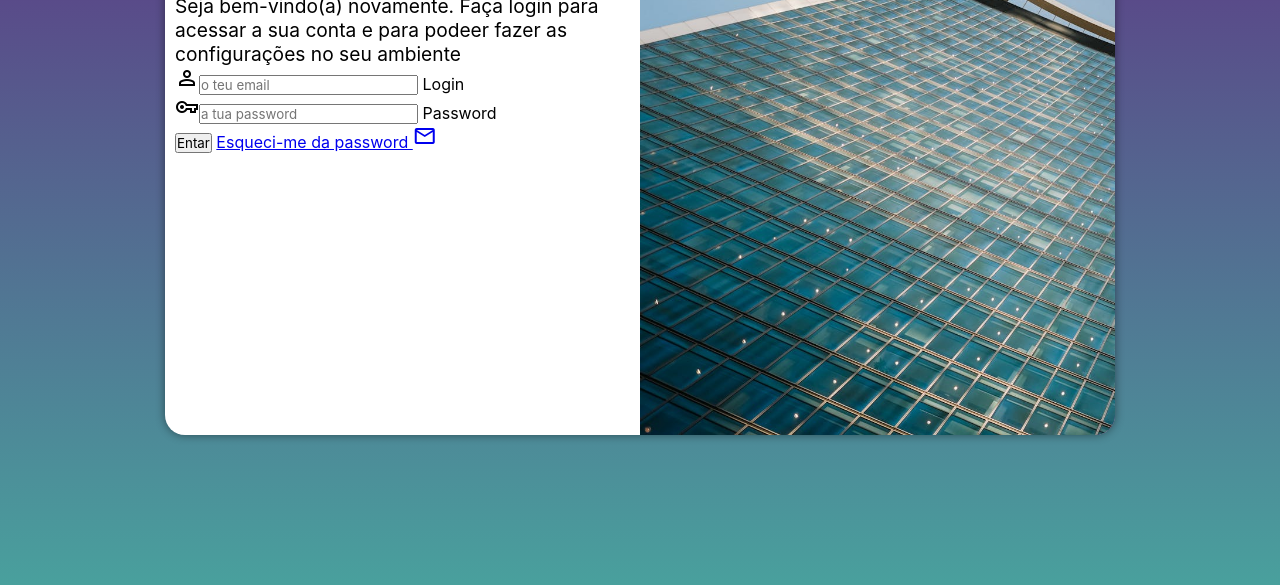
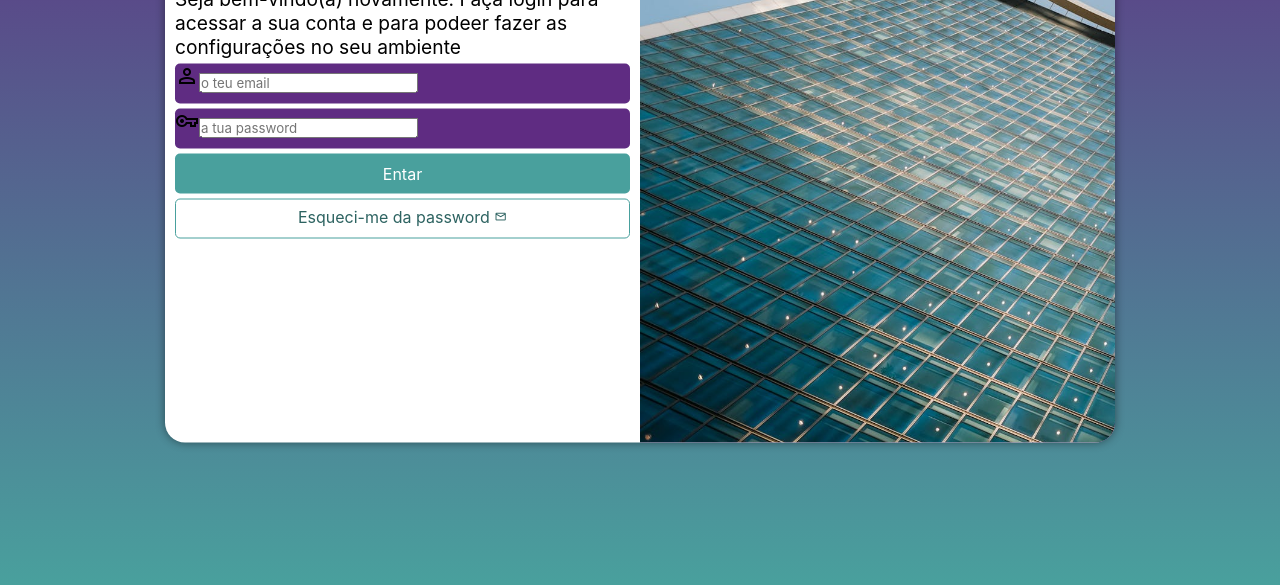
Before and after one commit to tiagodan777/projeto-login-refeito, a plain HTML site: page index.html in a window 1280 px wide. Shown: the part 215-800 px from the top of the page. Drawn offline with nearby package versions, Linux system fonts and the light colour scheme.

Commit message:
formlatação do formula´rio

```diff
--- a/estilos/style.css
+++ b/estilos/style.css
@@ -31,7 +31,7 @@ section#login {
     transform: translate(-50%, -50%);
     background-color: white;
     width: 250px;
-    height: 500px;
+    height: 515px;
     border-radius: 20px;
     overflow: hidden;
     box-shadow: 0px 0px 10px rgba(0, 0, 0, 0.45);
@@ -61,3 +61,55 @@ div#formulario > h1 {
 div#formulario > p {
     font-size: 0.8em;
 }
+
+form >div.campo {
+    background-color: var(--cor1);
+    display: block;
+    width: 100%;
+    height: 40px;
+    border-radius: 5px;
+    margin: 5px 0px;
+}
+
+form  label {
+    display: none;
+}
+
+form > input[type=submit] {
+    display: block;
+    font-size: 1em;
+    width: 100%;
+    height: 40px;
+    background-color: var(--cor0);
+    color: white;
+    border: none;
+    border-radius: 5px;
+    cursor: pointer;
+}
+
+form > input[type=submit]:hover {
+    background-color: #2d6361;
+}
+
+form > a.botao {
+    display: block;
+    text-align: center;
+    font-size: 1em;
+    width: 100%;
+    height: 40px;
+    padding-top: 7px;
+    margin-top: 5px;
+    background-color: white;
+    border: 1px solid var(--cor0);
+    border-radius: 5px;
+    text-decoration: none;
+    color: #2d6361;
+}
+
+form > a.botao:hover {
+    background-color: #6ce5e1;
+}
+
+form > a.botao > span {
+    font-size: 0.8em;
+}
--- a/index.html
+++ b/index.html
@@ -27,7 +27,7 @@
                         <label for="password">Password</label>
                     </div>
                     <input type="submit" value="Entar">
-                    <a href="esqueci.html">Esqueci-me da password <span class="material-symbols-outlined">mail</span> </a>
+                    <a href="esqueci.html" class="botao">Esqueci-me da password <span class="material-symbols-outlined">mail</span> </a>
                 </form>
             </div>
         </section>
```
